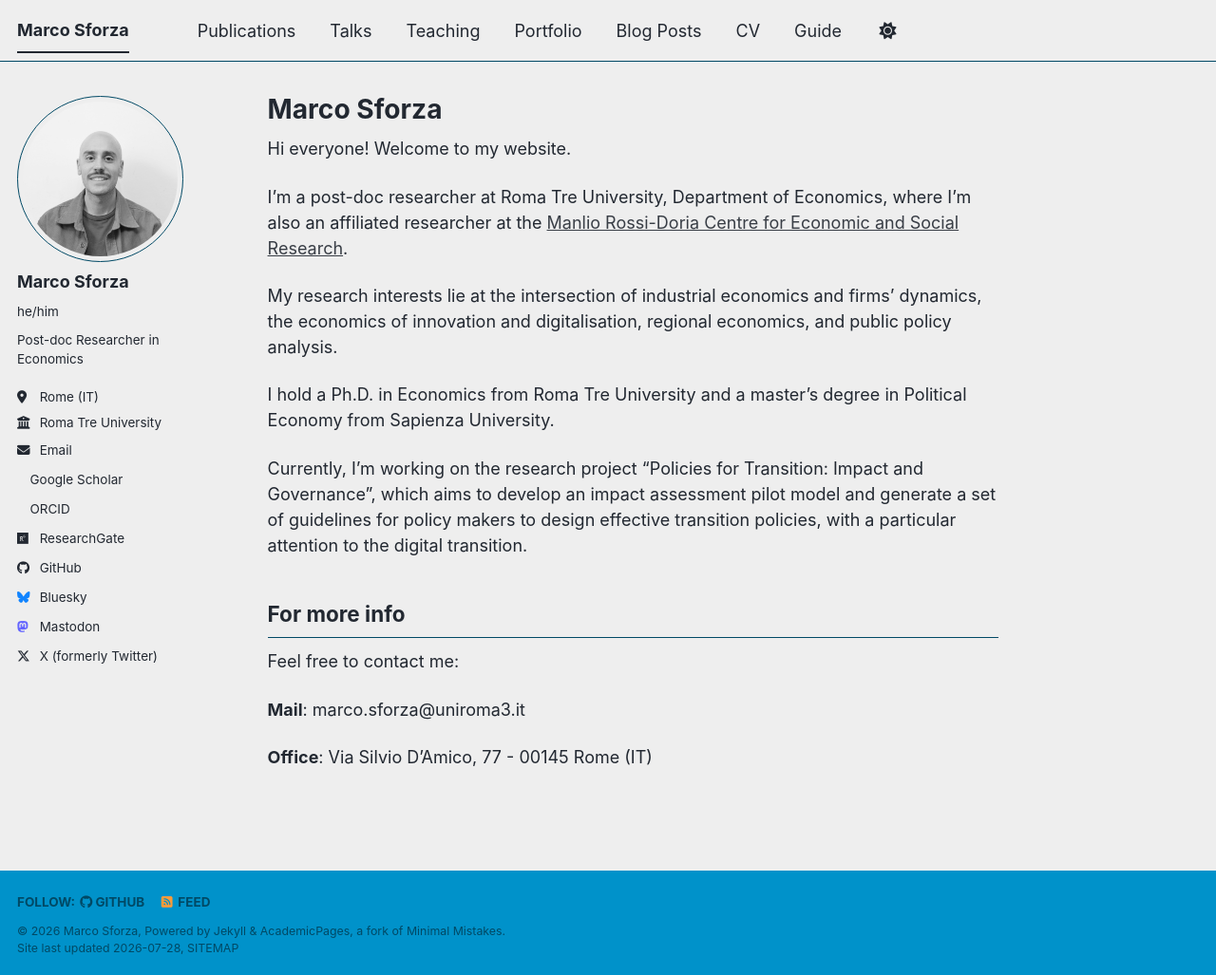
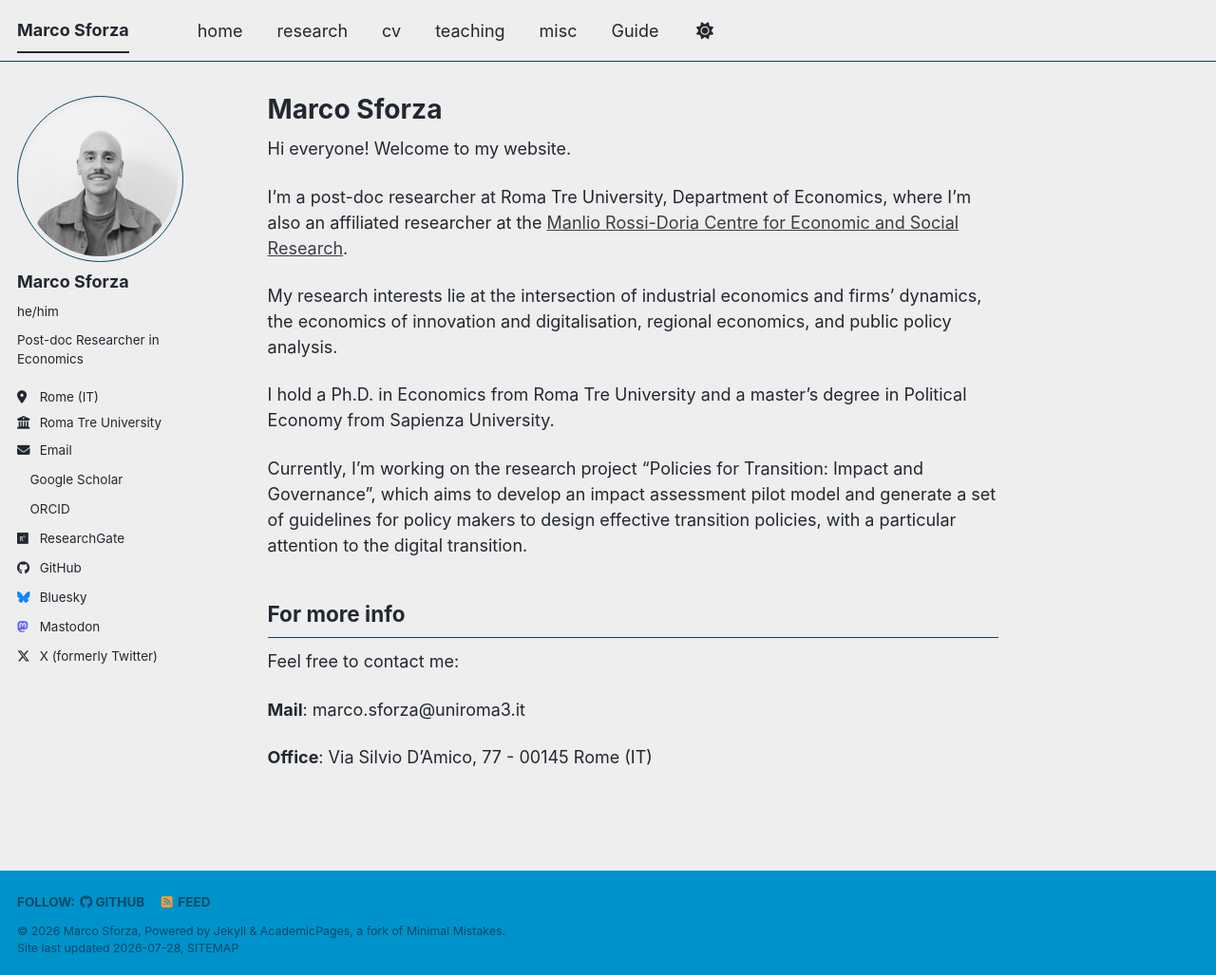
Before and after one commit to marcosforza/marcosforza.github.io, a Jekyll site: the page built from _pages/about.md, in a window 1280 px wide and 1027 px high. Shown: the whole window at 95% size. Built offline with Jekyll 4.4.1, drawn with Linux system fonts in a browser that asks for light colours; a style sheet for code colours, icons or effects is not loaded.

Commit message:
Update navigation links in navigation.yml

```diff
--- a/_data/navigation.yml
+++ b/_data/navigation.yml
@@ -8,23 +8,23 @@
 #      Markdown formatted page while the second is generated using JSON.
 
 main:
-  - title: "Publications"
+
+  - title: "home"
+    url: /about/
+
+  - title: "research"
     url: /publications/
 
-  - title: "Talks"
-    url: /talks/
+  - title: "cv"
+    url: /cv/
 
-  - title: "Teaching"
+  - title: "teaching"
     url: /teaching/
 
-  - title: "Portfolio"
+  - title: "misc"
     url: /portfolio/
 
-  - title: "Blog Posts"
-    url: /year-archive/
 
-  - title: "CV"
-    url: /cv/
 
   # - title: "CV"
   #   url: /cv-json/
```
